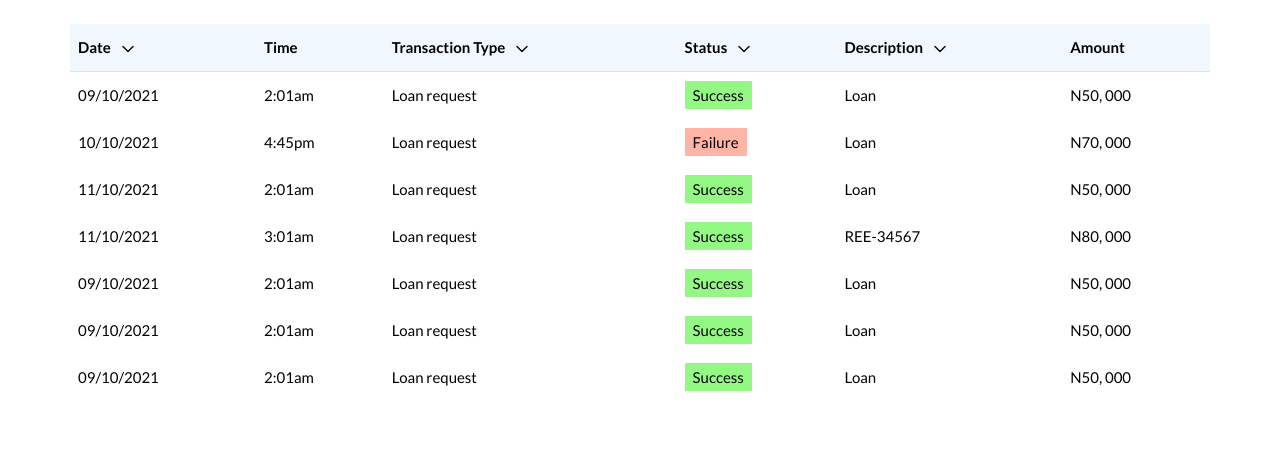
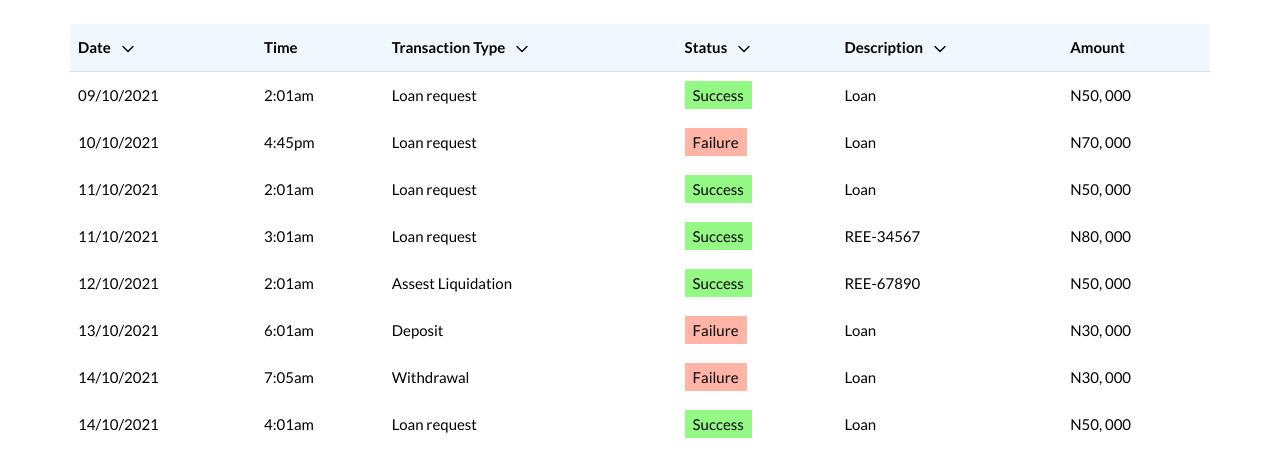
Before and after one commit to Dreezy305/HuntersWall, a Next.js app: page /transaction in a window 1280 px wide. Shown: the top 476 px of the page. Built offline with nearby package versions, Linux system fonts and the light colour scheme; no server answers.

Commit message:
transaction table

```diff
--- a/pages/transaction.js
+++ b/pages/transaction.js
@@ -88,30 +88,41 @@ function TransactionHistory() {
               </tr>
 
               <tr>
-                <td className="py-3">09/10/2021</td>
+                <td className="py-3">12/10/2021</td>
                 <td className="py-3">2:01am</td>
-                <td className="py-3">Loan request</td>
+                <td className="py-3">Assest Liquidation</td>
                 <td className="py-3">
                   <span className="success">Success</span>
                 </td>
-                <td className="py-3">Loan</td>
+                <td className="py-3">REE-67890</td>
                 <td className="py-3">N50, 000 </td>
               </tr>
 
               <tr>
-                <td className="py-3">09/10/2021</td>
-                <td className="py-3">2:01am</td>
-                <td className="py-3">Loan request</td>
+                <td className="py-3">13/10/2021</td>
+                <td className="py-3">6:01am</td>
+                <td className="py-3">Deposit</td>
                 <td className="py-3">
-                  <span className="success">Success</span>
+                  <span className="failure">Failure</span>
                 </td>
                 <td className="py-3">Loan</td>
-                <td className="py-3">N50, 000 </td>
+                <td className="py-3">N30, 000 </td>
               </tr>
 
               <tr>
-                <td className="py-3">09/10/2021</td>
-                <td className="py-3">2:01am</td>
+                <td className="py-3">14/10/2021</td>
+                <td className="py-3">7:05am</td>
+                <td className="py-3">Withdrawal</td>
+                <td className="py-3">
+                  <span className="failure">Failure</span>
+                </td>
+                <td className="py-3">Loan</td>
+                <td className="py-3">N30, 000 </td>
+              </tr>
+
+              <tr>
+                <td className="py-3">14/10/2021</td>
+                <td className="py-3">4:01am</td>
                 <td className="py-3">Loan request</td>
                 <td className="py-3">
                   <span className="success">Success</span>
```
